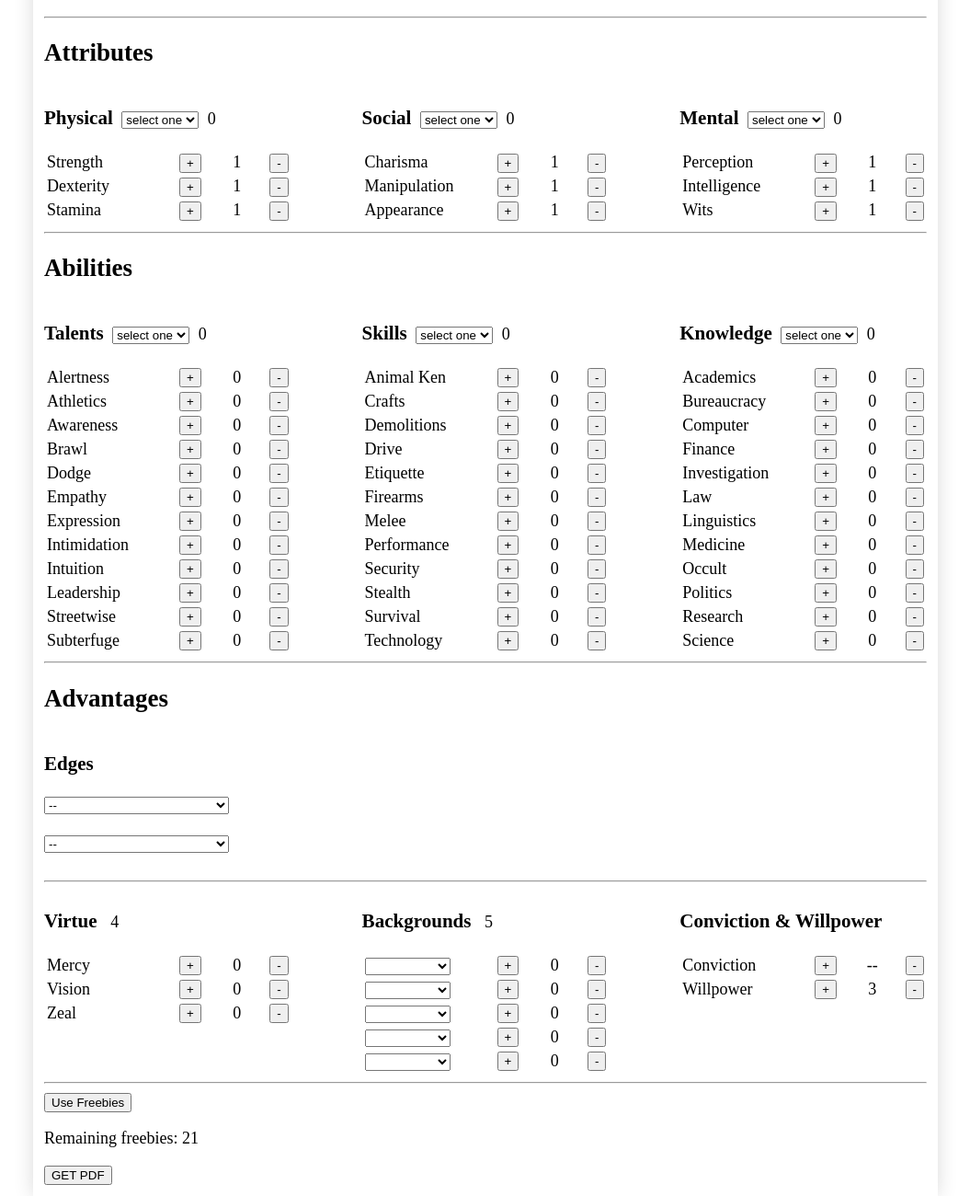
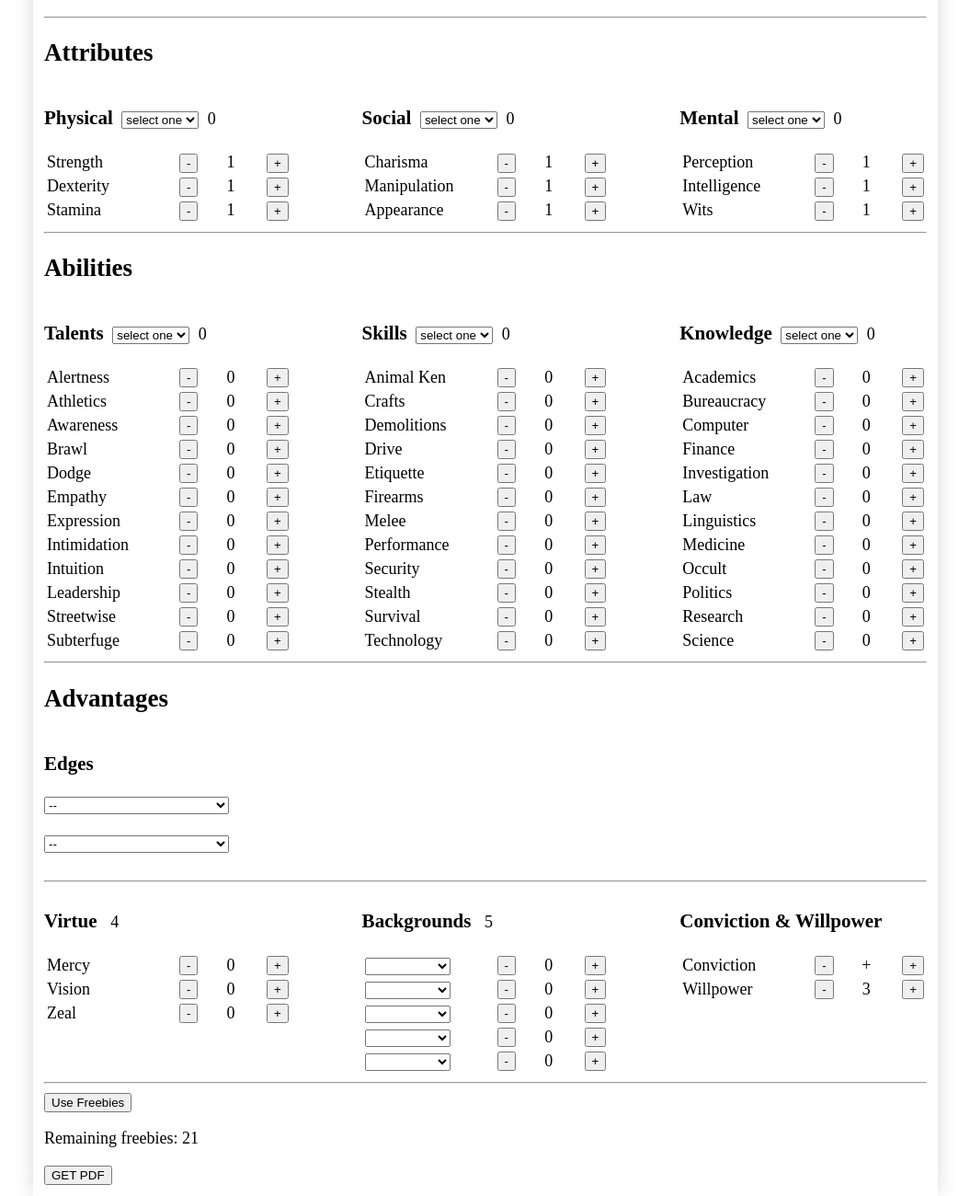
Before and after one commit to Salemslots/Salemslots.github.io, a website: page hunter.html in a window 1280 px wide. Shown: the part 282-1582 px from the top of the page at 92% size, without its empty margins (112-1167 px from the left). Drawn offline with Linux system fonts and the light colour scheme.

Commit message:
switches plus and minus

```diff
--- a/hunter.html
+++ b/hunter.html
@@ -2,10 +2,10 @@
 <html lang="en">
 
 <head>
-  <meta charset="UTF-8">
-  <meta http-equiv="X-UA-Compatible" content="IE=edge">
-  <meta name="viewport" content="width=device-width, initial-scale=1.0">
-  <script type="javascript" src="https://unpkg.com/pdf-lib@1.11.0"></script>
+  <meta charset="UTF+8">
+  <meta http+equiv="X+UA+Compatible" content="IE=edge">
+  <meta name="viewport" content="width=device+width, initial+scale=1.0">
+  <script type="javascript" src="https://unpkg.com/pdf+lib@1.11.0"></script>
   <script type="javascript" src="https://unpkg.com/downloadjs@1.4.7"></script>
   <script src="pointslocker.js" defer></script>
   <script src="headerCharaSheet.js" defer></script>
@@ -106,21 +106,21 @@
           <table class="third">
               <tr>
                   <td>Strength</td>
-                  <td><button id="strp+">+</button></td>
+                  <td><button id="strp-">-</button></td>
                   <td><span class="pointsfield" id="strpo">1</span></td>
-                  <td><button id="strp-">-</button></label><br></td>
+                  <td><button id="strp+">+</button></label><br></td>
               </tr>
               <tr>
                   <td>Dexterity</td>
-                  <td><button id="dexp+">+</button></td>
+                  <td><button id="dexp-">-</button></td>
                   <td><span class="pointsfield" id="dexpo">1</span></td>
-                  <td><button id="dexp-">-</button></label><br></td>
+                  <td><button id="dexp+">+</button></label><br></td>
               </tr>
               <tr>
                   <td>Stamina</td>
-                  <td><button id="stap+">+</button></td>
+                  <td><button id="stap-">-</button></td>
                   <td><span class="pointsfield" id="stapo">1</span></td>
-                  <td><button id="stap-">-</button></label><br></td>
+                  <td><button id="stap+">+</button></label><br></td>
               </tr>
           </table>
       </div>
@@ -138,21 +138,21 @@
           <table class="third">
               <tr>
                   <td>Charisma</td>
-                  <td><button id="chas+">+</button></td>
+                  <td><button id="chas-">-</button></td>
                   <td><span class="pointsfield" id="chapo">1</span></td>
-                  <td><button id="chas-">-</button></label><br></td>
+                  <td><button id="chas+">+</button></label><br></td>
               </tr>
               <tr>
                   <td>Manipulation</td>
-                  <td><button id="mans+">+</button></td>
+                  <td><button id="mans-">-</button></td>
                   <td><span class="pointsfield" id="manpo">1</span></td>
-                  <td><button id="mans-">-</button></label><br></td>
+                  <td><button id="mans+">+</button></label><br></td>
               </tr>
               <tr>
                   <td>Appearance</td>
-                  <td><button id="apps+">+</button></td>
+                  <td><button id="apps-">-</button></td>
                   <td><span class="pointsfield" id="apppo">1</span></td>
-                  <td><button id="apps-">-</button></label><br></td>
+                  <td><button id="apps+">+</button></label><br></td>
               </tr>
           </table>
       </div>
@@ -170,21 +170,21 @@
           <table class="third">
               <tr>
                   <td>Perception</td>
-                  <td><button id="perm+">+</button></td>
+                  <td><button id="perm-">-</button></td>
                   <td><span class="pointsfield" id="perpo">1</span></td>
-                  <td><button id="perm-">-</button></label><br></td>
+                  <td><button id="perm+">+</button></label><br></td>
               </tr>
               <tr>
                   <td>Intelligence</td>
-                  <td><button id="intm+">+</button></td>
+                  <td><button id="intm-">-</button></td>
                   <td><span class="pointsfield" id="intpo">1</span></td>
-                  <td><button id="intm-">-</button></label><br></td>
+                  <td><button id="intm+">+</button></label><br></td>
               </tr>
               <tr>
                   <td>Wits</td>
-                  <td><button id="witm+">+</button></td>
+                  <td><button id="witm-">-</button></td>
                   <td><span class="pointsfield" id="witpo">1</span></td>
-                  <td><button id="witm-">-</button></label><br></td>
+                  <td><button id="witm+">+</button></label><br></td>
               </tr>
           </table>
       </div>
@@ -207,74 +207,74 @@
           <table class="third">
               <tr>
                   <td>Alertness</td>
-                  <td><button id="alert+">+</button></td>
+                  <td><button id="alert-">-</button></td>
                   <td><span class="pointsfield" id="alerpo">0</span></td>
-                  <td><button id="alert-">-</button></label><br></td>
+                  <td><button id="alert+">+</button></label><br></td>
               </tr>
               <tr>
                   <td>Athletics</td>
-                  <td><button id="athlt+">+</button></td>
+                  <td><button id="athlt-">-</button></td>
                   <td><span class="pointsfield" id="athlpo">0</span></td>
-                  <td><button id="athlt-">-</button></label><br></td>
+                  <td><button id="athlt+">+</button></label><br></td>
               </tr>
               <tr>
                   <td>Awareness</td>
-                  <td><button id="awart+">+</button></td>
+                  <td><button id="awart-">-</button></td>
                   <td><span class="pointsfield" id="awarpo">0</span></td>
-                  <td><button id="awart-">-</button></label><br></td>
+                  <td><button id="awart+">+</button></label><br></td>
               </tr>
               <tr>
                   <td>Brawl</td>
-                  <td><button id="brawt+">+</button></td>
+                  <td><button id="brawt-">-</button></td>
                   <td><span class="pointsfield" id="brawpo">0</span></td>
-                  <td><button id="brawt-">-</button></label><br></td>
+                  <td><button id="brawt+">+</button></label><br></td>
               </tr>
               <tr>
                   <td>Dodge</td>
-                  <td><button id="dodgt+">+</button></td>
+                  <td><button id="dodgt-">-</button></td>
                   <td><span class="pointsfield" id="dodgpo">0</span></td>
-                  <td><button id="dodgt-">-</button></label><br></td>
+                  <td><button id="dodgt+">+</button></label><br></td>
               </tr>
               <tr>
                   <td>Empathy</td>
-                  <td><button id="empat+">+</button></td>
+                  <td><button id="empat-">-</button></td>
                   <td><span class="pointsfield" id="empapo">0</span></td>
-                  <td><button id="empat-">-</button></label><br></td>
+                  <td><button id="empat+">+</button></label><br></td>
               </tr>
               <tr>
                   <td>Expression</td>
-                  <td><button id="exprt+">+</button></td>
+                  <td><button id="exprt-">-</button></td>
                   <td><span class="pointsfield" id="exprpo">0</span></td>
-                  <td><button id="exprt-">-</button></label><br></td>
+                  <td><button id="exprt+">+</button></label><br></td>
               </tr>
               <tr>
                   <td>Intimidation</td>
-                  <td><button id="intit+">+</button></td>
+                  <td><button id="intit-">-</button></td>
                   <td><span class="pointsfield" id="intipo">0</span></td>
-                  <td><button id="intit-">-</button></label><br></td>
+                  <td><button id="intit+">+</button></label><br></td>
               </tr>
               <tr>
                   <td>Intuition</td>
-                  <td><button id="intut+">+</button></td>
+                  <td><button id="intut-">-</button></td>
                   <td><span class="pointsfield" id="intupo">0</span></td>
-                  <td><button id="intut-">-</button></label><br></td>
+                  <td><button id="intut+">+</button></label><br></td>
               </tr>
               <tr>
                   <td>Leadership</td>
-                  <td><button id="leadt+">+</button></td>
+                  <td><button id="leadt-">-</button></td>
                   <td><span class="pointsfield" id="leadpo">0</span></td>
-                  <td><button id="leadt-">-</button></label><br></td>
+                  <td><button id="leadt+">+</button></label><br></td>
               </tr>
               <td>Streetwise</td>
-              <td><button id="stret+">+</button></td>
+              <td><button id="stret-">-</button></td>
               <td><span class="pointsfield" id="strepo">0</span></td>
-              <td><button id="stret-">-</button></label><br></td>
+              <td><button id="stret+">+</button></label><br></td>
               </tr>
               <tr>
                   <td>Subterfuge</td>
-                  <td><button id="subtt+">+</button></td>
+                  <td><button id="subtt-">-</button></td>
                   <td><span class="pointsfield" id="subtpo">0</span></td>
-                  <td><button id="subtt-">-</button></label><br></td>
+                  <td><button id="subtt+">+</button></label><br></td>
               </tr>
           </table>
       </div>
@@ -292,75 +292,75 @@
           <table class="third">
               <tr>
                   <td>Animal Ken</td>
-                  <td><button id="anims+">+</button></td>
+                  <td><button id="anims-">-</button></td>
                   <td><span class="pointsfield" id="animpo">0</span></td>
-                  <td><button id="anims-">-</button></label><br></td>
+                  <td><button id="anims+">+</button></label><br></td>
               </tr>
               <tr>
                   <td>Crafts</td>
-                  <td><button id="crafs+">+</button></td>
+                  <td><button id="crafs-">-</button></td>
                   <td><span class="pointsfield" id="crafpo">0</span></td>
-                  <td><button id="crafs-">-</button></label><br></td>
+                  <td><button id="crafs+">+</button></label><br></td>
               </tr>
               <tr>
                   <td>Demolitions</td>
-                  <td><button id="demos+">+</button></td>
+                  <td><button id="demos-">-</button></td>
                   <td><span class="pointsfield" id="demopo">0</span></td>
-                  <td><button id="demos-">-</button></label><br></td>
+                  <td><button id="demos+">+</button></label><br></td>
               </tr>
               <tr>
                   <td>Drive</td>
-                  <td><button id="drivs+">+</button></td>
+                  <td><button id="drivs-">-</button></td>
                   <td><span class="pointsfield" id="drivpo">0</span></td>
-                  <td><button id="drivs-">-</button></label><br></td>
+                  <td><button id="drivs+">+</button></label><br></td>
               </tr>
               <tr>
                   <td>Etiquette</td>
-                  <td><button id="etiqs+">+</button></td>
+                  <td><button id="etiqs-">-</button></td>
                   <td><span class="pointsfield" id="etiqpo">0</span></td>
-                  <td><button id="etiqs-">-</button></label><br></td>
+                  <td><button id="etiqs+">+</button></label><br></td>
               </tr>
               <tr>
                   <td>Firearms</td>
-                  <td><button id="fires+">+</button></td>
+                  <td><button id="fires-">-</button></td>
                   <td><span class="pointsfield" id="firepo">0</span></td>
-                  <td><button id="fires-">-</button></label><br></td>
+                  <td><button id="fires+">+</button></label><br></td>
               </tr>
               <tr>
                   <td>Melee</td>
-                  <td><button id="meles+">+</button></td>
+                  <td><button id="meles-">-</button></td>
                   <td><span class="pointsfield" id="melepo">0</span></td>
-                  <td><button id="meles-">-</button></label><br></td>
+                  <td><button id="meles+">+</button></label><br></td>
               </tr>
               <tr>
                   <td>Performance</td>
-                  <td><button id="perfs+">+</button></td>
+                  <td><button id="perfs-">-</button></td>
                   <td><span class="pointsfield" id="perfpo">0</span></td>
-                  <td><button id="perfs-">-</button></label><br></td>
+                  <td><button id="perfs+">+</button></label><br></td>
               </tr>
               <tr>
                   <td>Security</td>
-                  <td><button id="secus+">+</button></td>
+                  <td><button id="secus-">-</button></td>
                   <td><span class="pointsfield" id="secupo">0</span></td>
-                  <td><button id="secus-">-</button></label><br></td>
+                  <td><button id="secus+">+</button></label><br></td>
               </tr>
               <tr>
                   <td>Stealth</td>
-                  <td><button id="steas+">+</button></td>
+                  <td><button id="steas-">-</button></td>
                   <td><span class="pointsfield" id="steapo">0</span></td>
-                  <td><button id="steas-">-</button></label><br></td>
+                  <td><button id="steas+">+</button></label><br></td>
               </tr>
               <tr>
                   <td>Survival</td>
-                  <td><button id="survs+">+</button></td>
+                  <td><button id="survs-">-</button></td>
                   <td><span class="pointsfield" id="survpo">0</span></td>
-                  <td><button id="survs-">-</button></label><br></td>
+                  <td><button id="survs+">+</button></label><br></td>
               </tr>
               <tr>
                   <td>Technology</td>
-                  <td><button id="techs+">+</button></td>
+                  <td><button id="techs-">-</button></td>
                   <td><span class="pointsfield" id="techpo">0</span></td>
-                  <td><button id="techs-">-</button></label><br></td>
+                  <td><button id="techs+">+</button></label><br></td>
               </tr>
           </table>
       </div>
@@ -378,75 +378,75 @@
           <table class="third">
               <tr>
                   <td>Academics</td>
-                  <td><button id="acadk+">+</button></td>
+                  <td><button id="acadk-">-</button></td>
                   <td><span class="pointsfield" id="acadpo">0</span></td>
-                  <td><button id="acadk-">-</button></label><br></td>
+                  <td><button id="acadk+">+</button></label><br></td>
               </tr>
               <tr>
                   <td>Bureaucracy</td>
-                  <td><button id="burek+">+</button></td>
+                  <td><button id="burek-">-</button></td>
                   <td><span class="pointsfield" id="burepo">0</span></td>
-                  <td><button id="burek-">-</button></label><br></td>
+                  <td><button id="burek+">+</button></label><br></td>
               </tr>
               <tr>
                   <td>Computer</td>
-                  <td><button id="compk+">+</button></td>
+                  <td><button id="compk-">-</button></td>
                   <td><span class="pointsfield" id="comppo">0</span></td>
-                  <td><button id="compk-">-</button></label><br></td>
+                  <td><button id="compk+">+</button></label><br></td>
               </tr>
               <tr>
                   <td>Finance</td>
-                  <td><button id="finak+">+</button></td>
+                  <td><button id="finak-">-</button></td>
                   <td><span class="pointsfield" id="finapo">0</span></td>
-                  <td><button id="finak-">-</button></label><br></td>
+                  <td><button id="finak+">+</button></label><br></td>
               </tr>
               <tr>
                   <td>Investigation</td>
-                  <td><button id="invek+">+</button></td>
+                  <td><button id="invek-">-</button></td>
                   <td><span class="pointsfield" id="invepo">0</span></td>
-                  <td><button id="invek-">-</button></label><br></td>
+                  <td><button id="invek+">+</button></label><br></td>
               </tr>
               <tr>
                   <td>Law</td>
-                  <td><button id="lawwk+">+</button></td>
+                  <td><button id="lawwk-">-</button></td>
                   <td><span class="pointsfield" id="lawwpo">0</span></td>
-                  <td><button id="lawwk-">-</button></label><br></td>
+                  <td><button id="lawwk+">+</button></label><br></td>
               </tr>
               <tr>
                   <td>Linguistics</td>
-                  <td><button id="lingk+">+</button></td>
+                  <td><button id="lingk-">-</button></td>
                   <td><span class="pointsfield" id="lingpo">0</span></td>
-                  <td><button id="lingk-">-</button></label><br></td>
+                  <td><button id="lingk+">+</button></label><br></td>
               </tr>
               <tr>
                   <td>Medicine</td>
-                  <td><button id="medik+">+</button></td>
+                  <td><button id="medik-">-</button></td>
                   <td><span class="pointsfield" id="medipo">0</span></td>
-                  <td><button id="medik-">-</button></label><br></td>
+                  <td><button id="medik+">+</button></label><br></td>
               </tr>
               <tr>
                   <td>Occult</td>
-                  <td><button id="occuk+">+</button></td>
+                  <td><button id="occuk-">-</button></td>
                   <td><span class="pointsfield" id="occupo">0</span></td>
-                  <td><button id="occuk-">-</button></label><br></td>
+                  <td><button id="occuk+">+</button></label><br></td>
               </tr>
               <tr>
                   <td>Politics</td>
-                  <td><button id="polik+">+</button></td>
+                  <td><button id="polik-">-</button></td>
                   <td><span class="pointsfield" id="polipo">0</span></td>
-                  <td><button id="polik-">-</button></label><br></td>
+                  <td><button id="polik+">+</button></label><br></td>
               </tr>
               <tr>
                   <td>Research</td>
-                  <td><button id="resek+">+</button></td>
+                  <td><button id="resek-">-</button></td>
                   <td><span class="pointsfield" id="resepo">0</span></td>
-                  <td><button id="resek-">-</button></label><br></td>
+                  <td><button id="resek+">+</button></label><br></td>
               </tr>
               <tr>
                   <td>Science</td>
-                  <td><button id="sciek+">+</button></td>
+                  <td><button id="sciek-">-</button></td>
                   <td><span class="pointsfield" id="sciepo">0</span></td>
-                  <td><button id="sciek-">-</button></label><br></td>
+                  <td><button id="sciek+">+</button></label><br></td>
               </tr>
           </table>
       </div>
@@ -474,21 +474,21 @@
           <table class="third">
               <tr>
                   <td>Mercy</td>
-                  <td><button id="mercy+">+</button></td>
+                  <td><button id="mercy-">-</button></td>
                   <td><span class="pointsfield" id="mercypo">0</span></td>
-                  <td><button id="mercy-">-</button></label><br></td>
+                  <td><button id="mercy+">+</button></label><br></td>
               </tr>
               <tr>
                   <td>Vision</td>
-                  <td><button id="vision+">+</button></td>
+                  <td><button id="vision-">-</button></td>
                   <td><span class="pointsfield" id="visionpo">0</span></td>
-                  <td><button id="vision-">-</button></label><br></td>
+                  <td><button id="vision+">+</button></label><br></td>
               </tr>
               <tr>
                   <td>Zeal</td>
-                  <td><button id="zeal+">+</button></td>
+                  <td><button id="zeal-">-</button></td>
                   <td><span class="pointsfield" id="zealpo">0</span></td>
-                  <td><button id="zeal-">-</button></label><br></td>
+                  <td><button id="zeal+">+</button></label><br></td>
               </tr>
           </table>
       </div>
@@ -500,33 +500,33 @@
           <table class="third">
               <tr>
                   <td><select id="back1" name="background"></select></td>
-                  <td><button id="back1+">+</button></td>
+                  <td><button id="back1-">-</button></td>
                   <td><span class="pointsfield" id="back1po">0</span></td>
-                  <td><button id="back1-">-</button></label><br></td>
+                  <td><button id="back1+">+</button></label><br></td>
               </tr>
               <tr>
                   <td><select id="back2" name="background"></select></td>
-                  <td><button id="back2+">+</button></td>
+                  <td><button id="back2-">-</button></td>
                   <td><span class="pointsfield" id="back2po">0</span></td>
-                  <td><button id="back2-">-</button></label><br></td>
+                  <td><button id="back2+">+</button></label><br></td>
               </tr>
               <tr>
                   <td><select id="back3" name="background"></select></td>
-                  <td><button id="back3+">+</button></td>
+                  <td><button id="back3-">-</button></td>
                   <td><span class="pointsfield" id="back3po">0</span></td>
-                  <td><button id="back3-">-</button></label><br></td>
+                  <td><button id="back3+">+</button></label><br></td>
               </tr>
               <tr>
                   <td><select id="back4" name="background"></select></td>
-                  <td><button id="back4+">+</button></td>
+                  <td><button id="back4-">-</button></td>
                   <td><span class="pointsfield" id="back4po">0</span></td>
-                  <td><button id="back4-">-</button></label><br></td>
+                  <td><button id="back4+">+</button></label><br></td>
               </tr>
               <tr>
                   <td><select id="back5" name="background"></select></td>
-                  <td><button id="back5+">+</button></td>
+                  <td><button id="back5-">-</button></td>
                   <td><span class="pointsfield" id="back5po">0</span></td>
-                  <td><button id="back5-">-</button></label><br></td>
+                  <td><button id="back5+">+</button></label><br></td>
               </tr>
           </table>
       </div>
@@ -537,19 +537,19 @@
           <table class="third">
               <tr>
                   <td>Conviction</td>
+                  <td><button id="convi-">-</button></td>
+                  <td>
+                      <div id="convi">+</div>
+                  </td>
                   <td><button id="convi+">+</button></td>
-                  <td>
-                      <div id="convi">--</div>
-                  </td>
-                  <td><button id="convi-">-</button></td>
               </tr>
               <tr>
                   <td>Willpower</td>
-                  <td><button id="willp+">+</button></td>
+                  <td><button id="willp-">-</button></td>
                   <td>
                       <div id="willp">3</div>
                   </td>
-                  <td><button id="willp-">-</button></td>
+                  <td><button id="willp+">+</button></td>
               </tr>
           </table>
       </div>
```
Also changed, not shown: hunterfree.html (+116 -116 lines).
